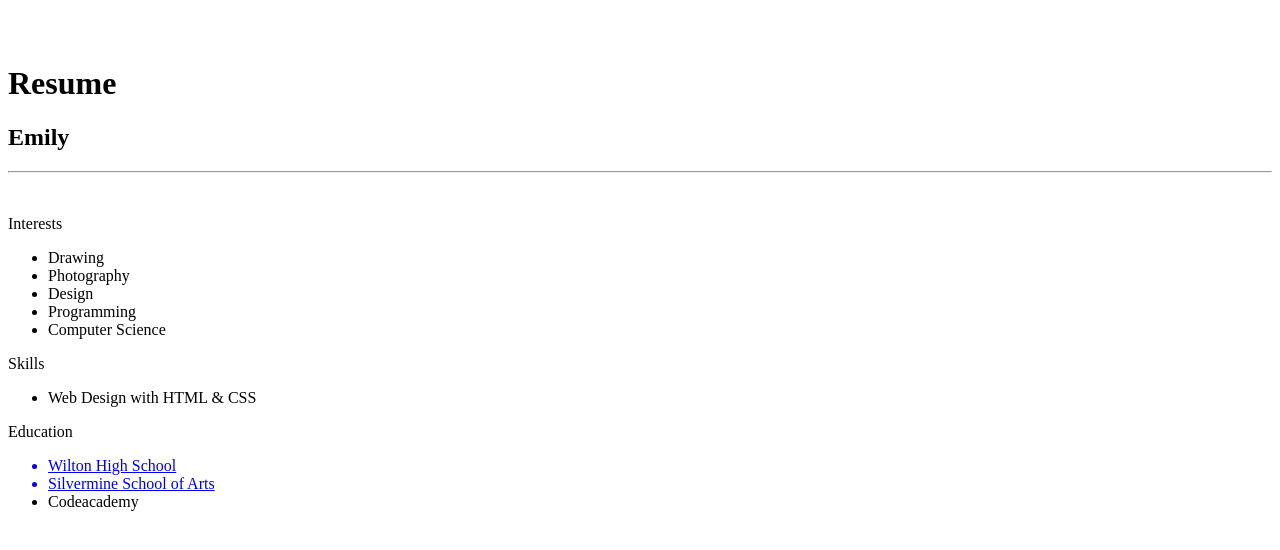
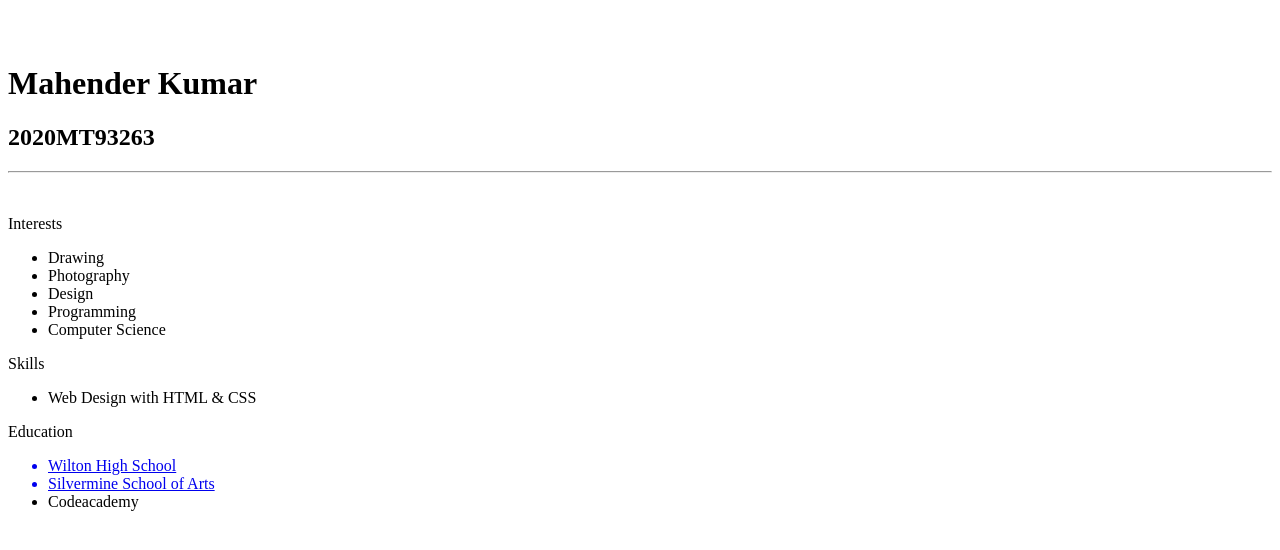
Before and after one commit to mahi181984/mahi181984.github.io, a plain HTML site: page index.html in a window 1280 px wide. Drawn offline with Linux system fonts and the light colour scheme.

Commit message:
Update index.html
Code chande

```diff
--- a/index.html
+++ b/index.html
@@ -2,8 +2,8 @@
 <div class="left"></div>
 <div class="stuff">
   <br><br>
-  <h1>Resume</h1>
-  <h2>Emily</h2>
+  <h1>Mahender Kumar</h1>
+  <h2>2020MT93263</h2>
   <hr />
   <br>
   <p class="head">Interests</p>
```
